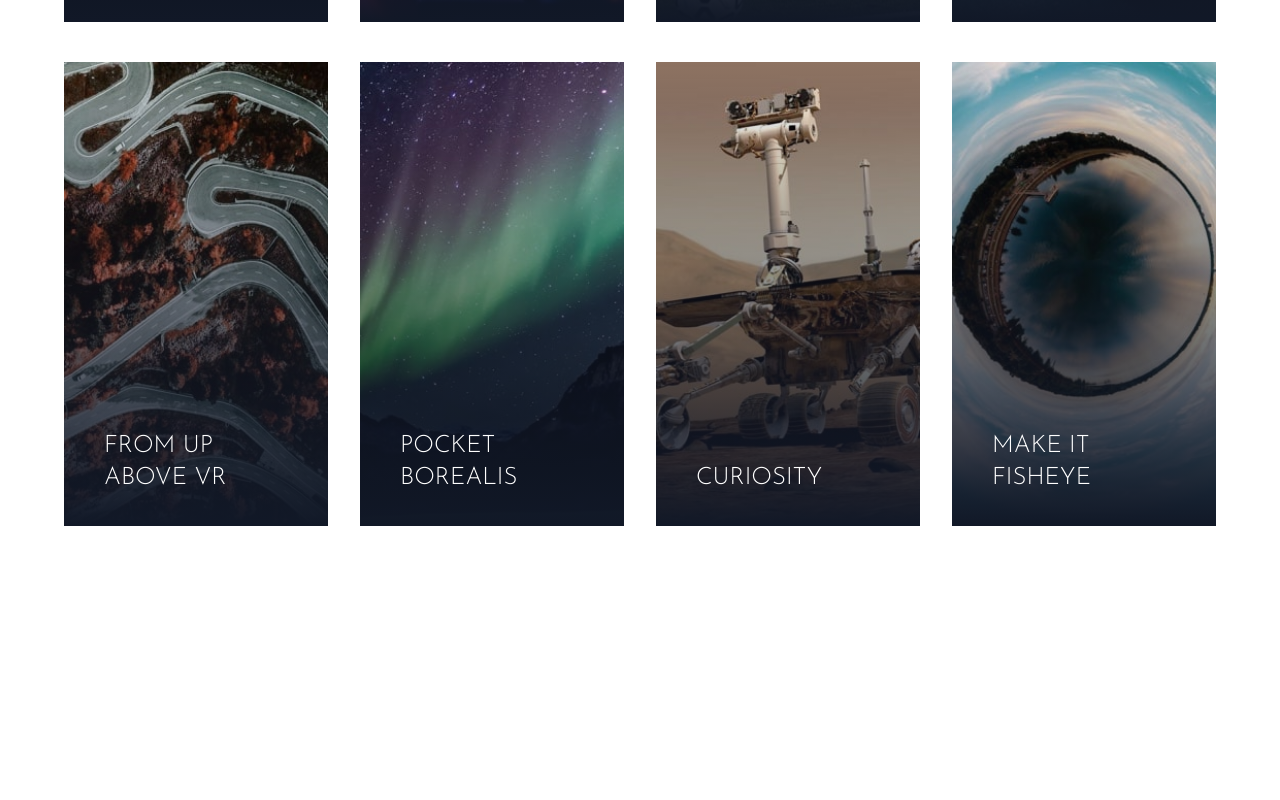
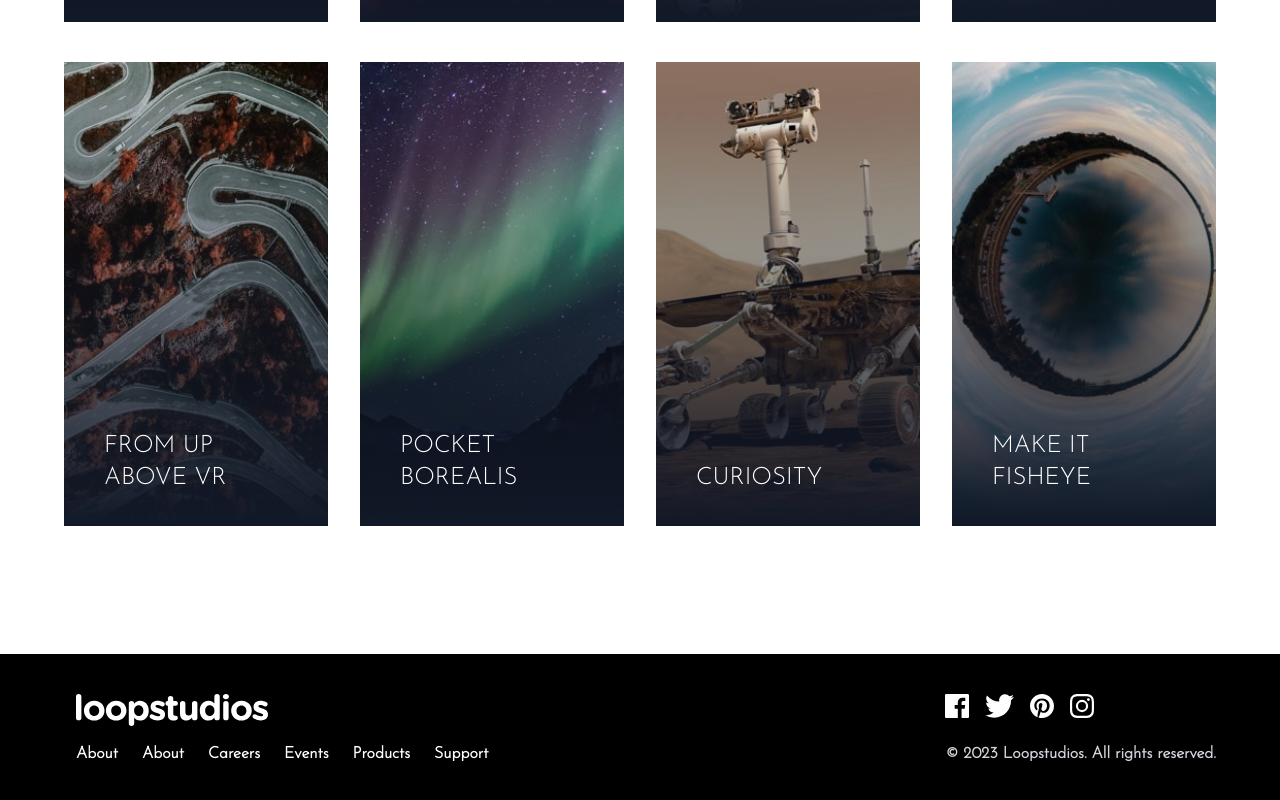
Before and after one commit to gumrahsindar/loopstudio-website, a React (Vite) app: page / in a window 1280 px wide. Shown: the part 1982-2782 px from the top of the page. Before the commit the page ends 2636 px from the top, so only its background shows below. Built offline with nearby package versions, Linux system fonts and the light colour scheme.

Commit message:
Finish footer section.

```diff
--- a/src/App.jsx
+++ b/src/App.jsx
@@ -1,6 +1,7 @@
 import './App.css'
 import Creations from './comps/Creations'
 import Features from './comps/Features'
+import Footer from './comps/Footer'
 import Hero from './comps/Hero'
 
 function App() {
@@ -9,6 +10,7 @@ function App() {
       <Hero />
       <Features />
       <Creations />
+      <Footer />
     </>
   )
 }
--- /dev/null
+++ b/src/comps/Footer.jsx
@@ -0,0 +1,100 @@
+const Footer = () => {
+  return (
+    <section id='footer' className='bg-black'>
+      <div className='container max-w-6xl py-10 mx-auto'>
+        {/* Footer Flex Container */}
+        <div className='flex flex-col items-center mb-8 space-y-6 md:flex-row md:space-y-0 md:justify-between md:items-start '>
+          {/* Menu & Logo Container */}
+          <div className='flex flex-col items-center space-y-8 md:items-start md:space-y-4'>
+            {/* Logo */}
+            <div className='h-8'>
+              <img src='images/logo.svg' alt='' className='w44 md:ml-3' />
+            </div>
+            {/* Menu */}
+            <div className='flex flex-col items-center space-y-4 font-bold text-white md:flex-row md:space-y-0 md:space-x-6 md:ml-3'>
+              {/* Item 1 */}
+              <div className='h-10 group'>
+                <a href='#'>About</a>
+                <div className='mx-2 group-hover:border-b group-hover:border-blue-50'></div>
+              </div>
+              {/* Item 1 */}
+              <div className='h-10 group'>
+                <a href='#'>About</a>
+                <div className='mx-2 group-hover:border-b group-hover:border-blue-50'></div>
+              </div>
+              {/* Item 2 */}
+              <div className='h-10 group'>
+                <a href='#'>Careers</a>
+                <div className='mx-2 group-hover:border-b group-hover:border-blue-50'></div>
+              </div>
+              {/* Item 3 */}
+              <div className='h-10 group'>
+                <a href='#'>Events</a>
+                <div className='mx-2 group-hover:border-b group-hover:border-blue-50'></div>
+              </div>
+              {/* Item 4 */}
+              <div className='h-10 group'>
+                <a href='#'>Products</a>
+                <div className='mx-2 group-hover:border-b group-hover:border-blue-50'></div>
+              </div>
+              {/* Item 5 */}
+              <div className='h-10 group'>
+                <a href='#'>Support</a>
+                <div className='mx-2 group-hover:border-b group-hover:border-blue-50'></div>
+              </div>
+            </div>
+          </div>
+          {/* Social & Copyright Container */}
+          <div className='flex flex-col items-start justify-between space-y-4 text-gray-500'>
+            {/* Icons Container */}
+            <div className='flex items-center justify-center space-x-4 md:justify-end mx-auto md:mx-0'>
+              {/* Icon 1 */}
+              <div className='h-8 group'>
+                <a href='#'>
+                  <img
+                    src='/images/icon-facebook.svg'
+                    alt='facebook icon'
+                    className='h-6'
+                  />
+                </a>
+              </div>
+              <div className='h-8 group'>
+                <a href='#'>
+                  <img
+                    src='/images/icon-twitter.svg'
+                    alt='facebook icon'
+                    className='h-6'
+                  />
+                </a>
+              </div>
+              <div className='h-8 group'>
+                <a href='#'>
+                  <img
+                    src='/images/icon-pinterest.svg'
+                    alt='facebook icon'
+                    className='h-6'
+                  />
+                </a>
+              </div>
+              <div className='h-8 group'>
+                <a href='#'>
+                  <img
+                    src='/images/icon-instagram.svg'
+                    alt='facebook icon'
+                    className='h-6'
+                  />
+                </a>
+              </div>
+            </div>
+
+            {/* Copyright */}
+            <div className='font-bold text-gray-300'>
+              &copy; 2023 Loopstudios. All rights reserved.
+            </div>
+          </div>
+        </div>
+      </div>
+    </section>
+  )
+}
+export default Footer
```
